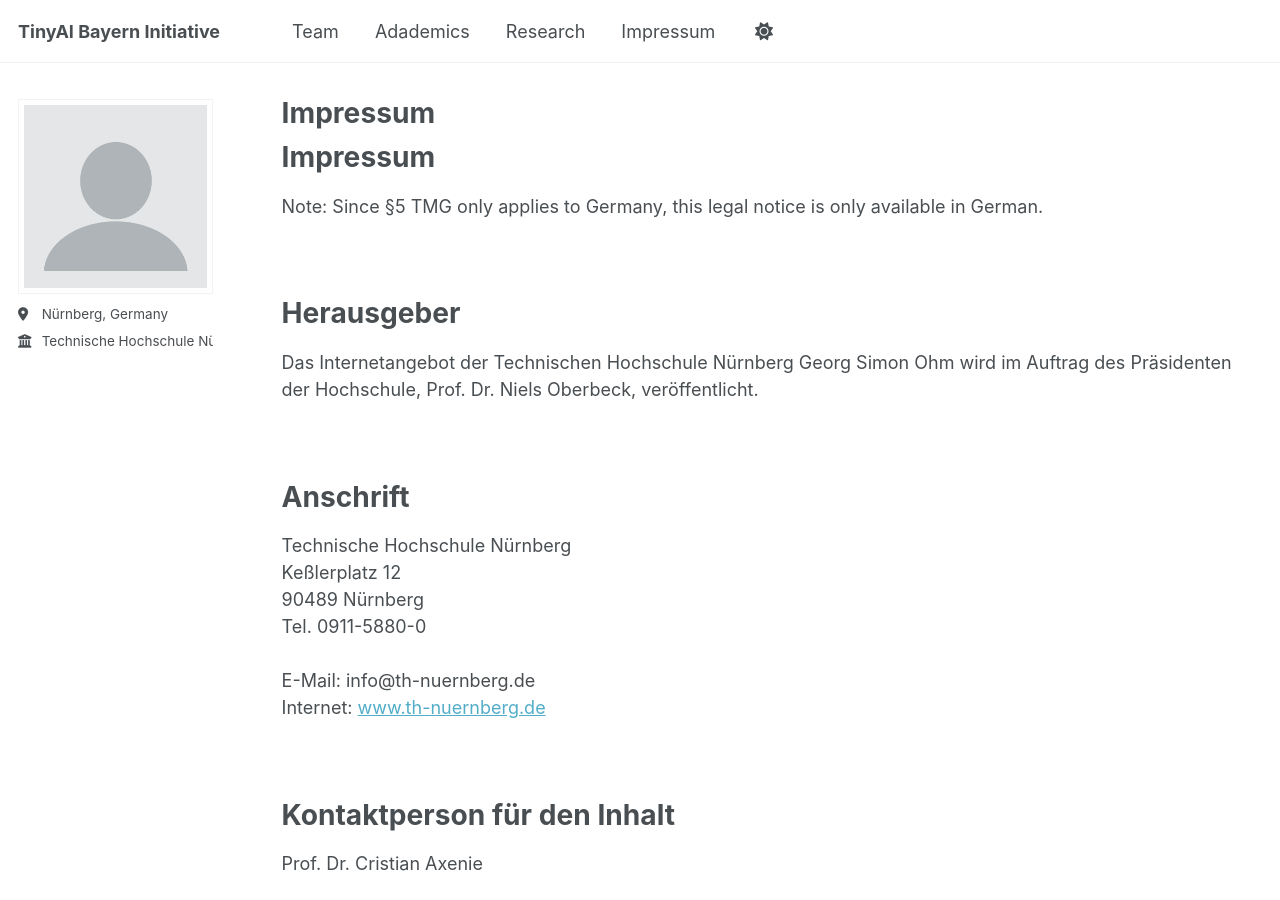
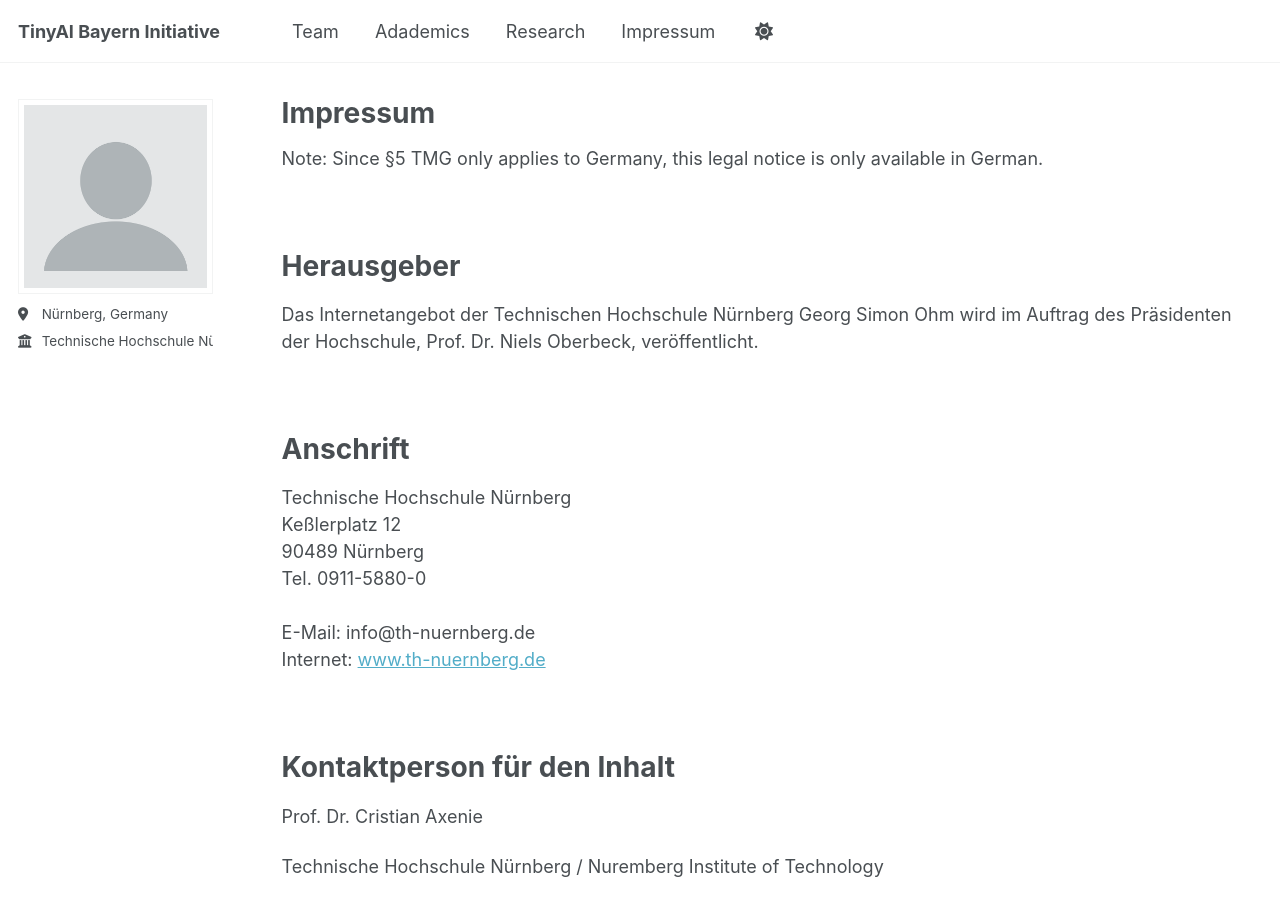
Before and after one commit to tinyaibayern/tinyaibayern.github.io, a Jekyll site: the page built from _pages/impressum.html, in a window 1280 px wide and 900 px high. Built offline with Jekyll 4.4.1, drawn with Linux system fonts in a browser that asks for light colours; a script that is not in the unit is left out.

Commit message:
Update impressum.html

```diff
--- a/_pages/impressum.html
+++ b/_pages/impressum.html
@@ -7,7 +7,6 @@ author_profile: true
 
 
 <div class="CjVfdc">
-<h1 class="CjVfdc"><span class="puwcIf C9DxTc ">Impressum</span></h1>
 <p class="zfr3Q CDt4Ke " dir="ltr"><span class="C9DxTc ">Note: Since &sect;5 TMG only applies to Germany, this legal notice is only available in German.</span></p>
 <div id="h.p03wn99clt5k" class="CobnVe yMxPgf  aP9Z7e">&nbsp;</div>
 <div class="PPhIP rviiZ">&nbsp;</div>
```
